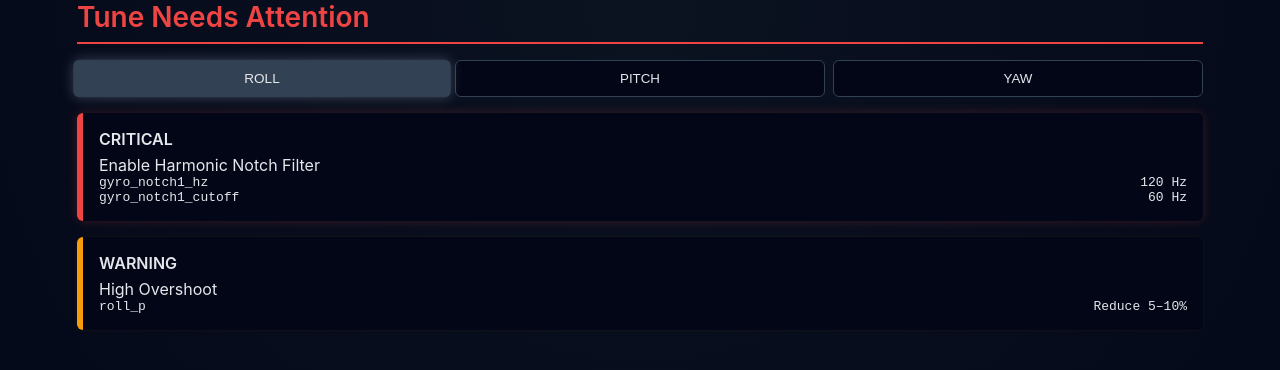
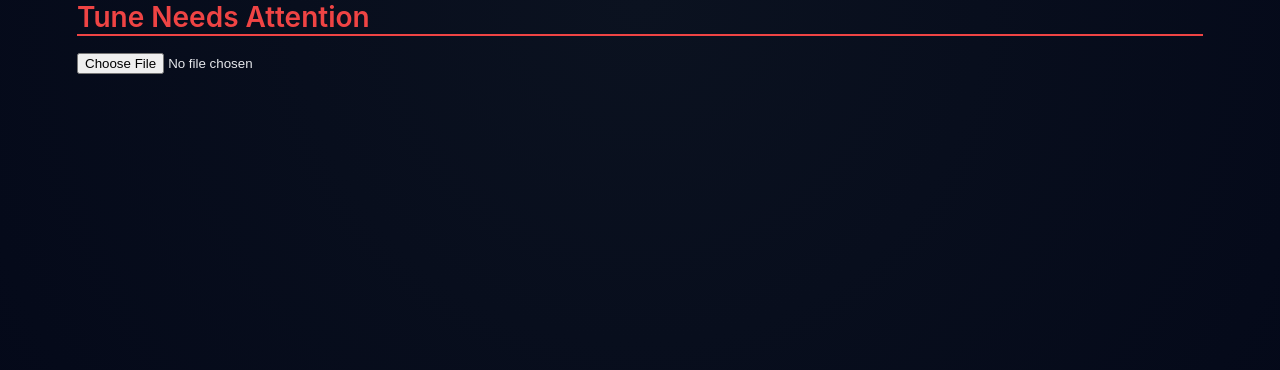
Before and after one commit to srul/inav-pid-analyzer, a React (Vite) app: page / in a window 1280 px wide. Shown: the top 370 px of the page. Built offline with nearby package versions, Linux system fonts and the light colour scheme.

Commit message:
Update App.jsx

```diff
--- a/src/App.jsx
+++ b/src/App.jsx
@@ -1,18 +1,81 @@
 import { useEffect, useState } from "react";
 
+/* ================= CONFIG ================= */
 const AXES = ["roll", "pitch", "yaw"];
 
+/* ================= CSV ================= */
+function parseCSV(file, onSuccess, onError) {
+  const r = new FileReader();
+  r.onload = () => {
+    try {
+      const lines = String(r.result).split(/\r?\n/).filter(Boolean);
+      const delim = lines[0].includes(";")
+        ? ";"
+        : lines[0].includes("\t")
+        ? "\t"
+        : ",";
+      const headers = lines[0].split(delim);
+      const idx = h => headers.indexOf(h);
+      const t = idx("time");
+
+      const data = lines.slice(1).map(l => {
+        const p = l.split(delim);
+        const row = { time: +p[t] };
+        AXES.forEach((a, i) => {
+          row[a] = {
+            gyro: +p[idx(`gyro[${i}]`)],
+            set: +p[idx(`setpoint[${i}]`)],
+          };
+        });
+        return row;
+      }).filter(r => !isNaN(r.time));
+
+      onSuccess(data);
+    } catch (e) {
+      onError(e.message);
+    }
+  };
+  r.readAsText(file);
+}
+
+/* ================= ANALYSIS ================= */
+function analyze(data) {
+  const axes = {};
+  let global = "OK";
+
+  AXES.forEach(a => {
+    const g = data.map(r => r[a].gyro);
+    const s = data.map(r => r[a].set);
+    const fs = s.at(-1);
+
+    if (Math.abs(fs) < 1e-6) {
+      axes[a] = { severity: "OK" };
+      return;
+    }
+
+    const peak = Math.max(...g);
+    const overshoot = ((peak - fs) / Math.abs(fs)) * 100;
+
+    let severity = "OK";
+    if (overshoot > 15) severity = "WARNING";
+    if (overshoot > 30) severity = "CRITICAL";
+
+    if (severity === "CRITICAL") global = "CRITICAL";
+    if (severity === "WARNING" && global !== "CRITICAL")
+      global = "WARNING";
+
+    axes[a] = { severity, overshoot: overshoot.toFixed(1) };
+  });
+
+  return { global, axes };
+}
+
+/* ================= APP ================= */
 export default function App() {
+  const [data, setData] = useState(null);
+  const [report, setReport] = useState(null);
   const [axis, setAxis] = useState("roll");
-
-  const report = {
-    global: "CRITICAL",
-    axes: {
-      roll: { severity: "CRITICAL" },
-      pitch: { severity: "OK" },
-      yaw: { severity: "OK" },
-    },
-  };
+  const [error, setError] = useState("");
 
   return (
     <div className="app analyzer">
@@ -36,20 +99,13 @@ export default function App() {
           100% { box-shadow: 0 0 0 rgba(239,68,68,0); }
         }
 
-        @keyframes warningPulse {
-          0% { box-shadow: 0 0 0 rgba(245,158,11,0); }
-          50% { box-shadow: 0 0 14px rgba(245,158,11,0.35); }
-          100% { box-shadow: 0 0 0 rgba(245,158,11,0); }
-        }
-
         .top-bar {
           font-size: 28px;
           font-weight: 600;
           color: #ef4444;
           border-bottom: 2px solid #ef4444;
-          padding-bottom: 8px;
           margin-bottom: 16px;
-          animation: fadeSlideIn 220ms ease-out;
+          animation: fadeSlideIn 200ms ease-out;
         }
 
         .axis-tabs {
@@ -66,16 +122,9 @@ export default function App() {
           color: #e5e7eb;
           border-radius: 6px;
           cursor: pointer;
-          transition: transform 120ms ease, box-shadow 120ms ease;
-        }
-
-        .axis-tabs button:hover {
-          transform: translateY(-1px);
         }
 
         .axis-tabs button.active {
-          transform: scale(1.02);
-          box-shadow: 0 0 12px rgba(148,163,184,0.35);
           background: #334155;
         }
 
@@ -85,21 +134,18 @@ export default function App() {
           padding: 16px;
           margin-bottom: 16px;
           border-radius: 6px;
-          animation: fadeSlideIn 280ms ease-out both;
+          animation: fadeSlideIn 260ms ease-out both;
         }
 
         .card.CRITICAL {
           border-color: #ef4444;
           animation:
-            fadeSlideIn 280ms ease-out both,
+            fadeSlideIn 260ms ease-out both,
             criticalPulse 2.4s ease-in-out infinite;
         }
 
         .card.WARNING {
           border-color: #f59e0b;
-          animation:
-            fadeSlideIn 280ms ease-out both,
-            warningPulse 3s ease-in-out infinite;
         }
 
         .card-title {
@@ -117,6 +163,25 @@ export default function App() {
 
       <div className="top-bar">Tune Needs Attention</div>
 
+      <input
+        type="file"
+        accept=".csv"
+        onChange={e =>
+          parseCSV(
+            e.target.files[0],
+            d => {
+              setData(d);
+              setReport(analyze(d));
+            },
+            setError
+          )
+        }
+      />
+
+      {error && <div style={{ color: "red" }}>{error}</div>}
+
+      {report && (
+        <>
           <div className="axis-tabs">
             {AXES.map(a => (
               <button
@@ -129,27 +194,42 @@ export default function App() {
             ))}
           </div>
 
+          {/* === FIXED RENDER LOGIC === */}
+          {report.axes[axis].severity === "CRITICAL" && (
             <div className="card CRITICAL">
               <div className="card-title">CRITICAL</div>
               Enable Harmonic Notch Filter
               <div className="param">
                 <span>gyro_notch1_hz</span>
-          <span>120 Hz</span>
+                <span>120 Hz</span>
               </div>
               <div className="param">
                 <span>gyro_notch1_cutoff</span>
-          <span>60 Hz</span>
+                <span>60 Hz</span>
               </div>
             </div>
+          )}
 
+          {(report.axes[axis].severity === "CRITICAL" ||
+            report.axes[axis].severity === "WARNING") && (
             <div className="card WARNING">
               <div className="card-title">WARNING</div>
               High Overshoot
               <div className="param">
-          <span>roll_p</span>
+                <span>{axis}_p</span>
                 <span>Reduce 5–10%</span>
               </div>
             </div>
+          )}
+
+          {report.axes[axis].severity === "OK" && (
+            <div className="card">
+              <div className="card-title">OK</div>
+              No issues detected on this axis.
+            </div>
+          )}
+        </>
+      )}
     </div>
   );
 }
```
Lines whose indentation alone changed are shown as unchanged.
